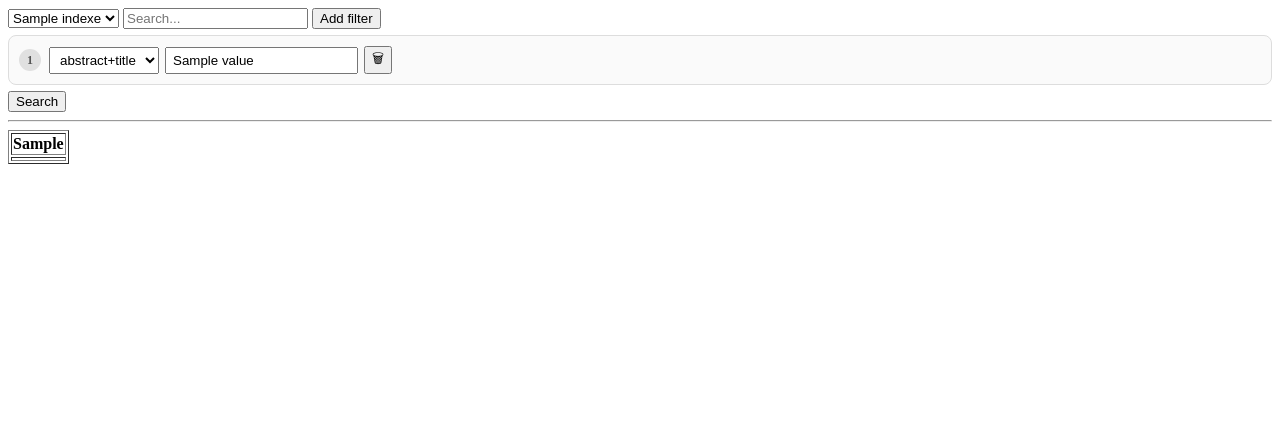
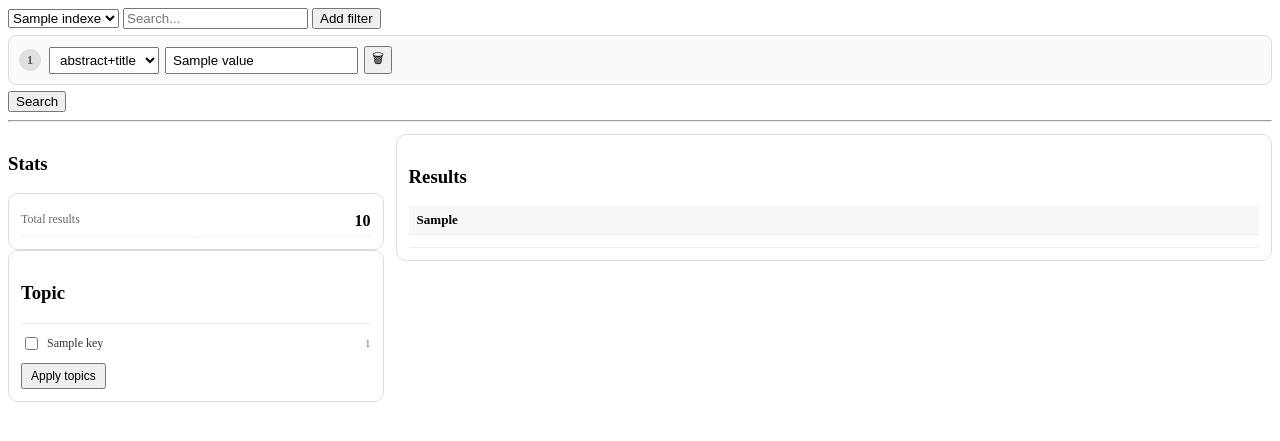
Before and after one commit to ostr1969/Odin, a Flask app: template templates/index.html in a window 1280 px wide. Shown: the top 441 px of the page. Run offline with Flask 3, Linux system fonts and the light colour scheme; the template is opened without the code that fills it: most values are stand-ins (such as "Sample title", 1, 10 or a date in 2020); lists and menus that the app fills with data are empty.

Commit message:
topics filter with ids

```diff
--- a/app.py
+++ b/app.py
@@ -1,6 +1,6 @@
 from flask import Flask, render_template, request, jsonify
 from elasticsearch import Elasticsearch
-import config
+import config,copy
 
 app = Flask(__name__)
 es = Elasticsearch(config.ELASTIC_URL)
@@ -38,7 +38,7 @@ def build_query(q, filters):
             if f.get("value"):
                 must.append({"match": {field: f["value"]}})
     query={"query": {"bool": {"must": must}},"size":100}
-    print(query)
+    #print(query)
     return query
 
 @app.route("/", methods=["GET", "POST"])
@@ -47,7 +47,8 @@ def home():
     selected_index = None
     q = ""
     filters = []
-
+    total=0
+    topics=[]
     if request.method == "POST":
         selected_index = request.form["index"]
         q = request.form.get("q", "")
@@ -56,6 +57,7 @@ def home():
         values = request.form.getlist("value[]")
         years_from = request.form.getlist("year_from[]")
         years_to = request.form.getlist("year_to[]")
+        topic_filters = request.form.getlist("topic[]")  # selected topics
 
         v_idx = 0
         y_idx = 0
@@ -70,9 +72,28 @@ def home():
                 val = values[v_idx] if v_idx < len(values) else None
                 filters.append({"field": f, "value": val})
                 v_idx += 1
+        #print("topic_filters:",topic_filters)
+        topics_must={"terms": {"topics.id": topic_filters}}
 
         body = build_query(q, filters)
-        res = es.search(index=selected_index, body=body)
+        if len(topic_filters)>0:
+            body["query"]["bool"]["must"].append(topics_must)
+        print(body)
+        res = es.search(
+            index=selected_index,
+            body={
+                **body,
+                "aggs": {
+                    "topics": {
+                        "terms": {
+                            "field": "topics.id",
+                            "size": 10
+                            }
+                    }
+                }
+            }
+        )
+        topics = res["aggregations"]["topics"]["buckets"]
         total = res["hits"]["total"]["value"]
         results = [hit["_source"] for hit in res["hits"]["hits"]]
 
@@ -86,7 +107,8 @@ def home():
         results=results,
         filters=filters,
         q=q,
-        total=total
+        total=total,
+        topics=topics
     )
 
 
--- a/config.py
+++ b/config.py
@@ -7,3 +7,4 @@ SEARCH_FIELDS = ["abstract", "title", "ngrams*","countries", "countries_hist", "
 SMALL_FIELDS = ["language", "type"]
 
 DISPLAYED_FIELDS = ["id", "title", "language", "countries", "countries_hist", "publication_year"]
+CARD_FILTERS = ["topics"]
--- a/templates/index.html
+++ b/templates/index.html
@@ -48,6 +48,92 @@
   .value-container input,
   .filter-row select {
     padding: 4px 6px;
+  }
+  .page-layout {
+    display: grid;
+    grid-template-columns: 30% 70%;
+    gap: 12px;
+    margin-top: 12px;
+    margin-right:12px;
+  }
+
+  .left-panel,
+  .right-panel {
+    min-height: 200px;
+  }
+
+
+  .card {
+    border: 1px solid #ddd;
+    border-radius: 10px;
+    background: #fff;
+    padding: 12px;
+  }
+
+  .results-table {
+    width: 100%;
+    border-collapse: collapse;
+  }
+
+  .results-table th,
+  .results-table td {
+    border-bottom: 1px solid #eee;
+    padding: 6px 8px;
+    text-align: left;
+    font-size: 13px;
+  }
+
+  .results-table thead th {
+    background: #f7f7f7;
+    position: sticky;
+    top: 0;
+  }
+
+  .stat-item {
+    display: flex;
+    justify-content: space-between;
+    padding: 6px 0;
+    border-bottom: 1px dashed #eee;
+  }
+
+  .stat-label {
+    color: #666;
+    font-size: 12px;
+  }
+
+  .stat-value {
+    font-weight: 600;
+  }
+   .topic-list {
+    max-height: 240px;
+    overflow-y: auto;
+    border-top: 1px solid #eee;
+    padding-top: 6px;
+  }
+
+  .topic-item {
+    display: flex;
+    align-items: center;
+    gap: 6px;
+    padding: 4px 0;
+    font-size: 12px;
+    cursor: pointer;
+  }
+
+  .topic-name {
+    flex: 1;
+    color: #333;
+  }
+
+  .topic-count {
+    color: #777;
+    font-size: 11px;
+  }
+
+  .apply-topics {
+    margin-top: 6px;
+    padding: 4px 8px;
+    font-size: 12px;
   }
     </style>
 <head>
@@ -233,17 +319,51 @@
   {% endfor %}
 </div>
   <button type="submit">Search</button>
-</form>
+
 
 <hr/>
 
-<table border="1">
+<div class="page-layout">
+  <!-- Left: Stats -->
+  <div class="left-panel">
+     <h3>Stats</h3>
+    <div class="card">
+
+      <div class="stat-item">
+        <div class="stat-label">Total results</div>
+        <div class="stat-value">{{ total }}</div>
+      </div>
+    </div>
+    <div class="card">
+  <h3>Topic</h3>
+
+  <div class="topic-list">
+    {% for t in topics %}
+      <label class="topic-item">
+        <input type="checkbox" name="topic[]" value="{{ t.key }}" />
+        <span class="topic-name">{{ t.key }}</span>
+        <span class="topic-count">{{ t.doc_count }}</span>
+      </label>
+    {% endfor %}
+  </div>
+
+  <button type="submit" class="apply-topics">Apply topics</button>
+</div>
+  </div>
+
+  <!-- Right: Results -->
+  <div class="right-panel">
+    <div class="card">
+      <h3>Results</h3>
+      <table class="results-table">
+        <thead>
           <tr>
             {% for f in displayed_fields %}
-    <th>{{f}}</th>
+              <th>{{ f }}</th>
             {% endfor %}
           </tr>
-
+        </thead>
+        <tbody>
           {% for r in results %}
             <tr>
               {% for f in displayed_fields %}
@@ -251,6 +371,11 @@
               {% endfor %}
             </tr>
           {% endfor %}
+        </tbody>
       </table>
+    </div>
+  </div>
+</div>
+</form>
 </body>
 </html>
```
Also changed, not shown: 1 other file. Lines whose indentation alone changed are shown as unchanged.
